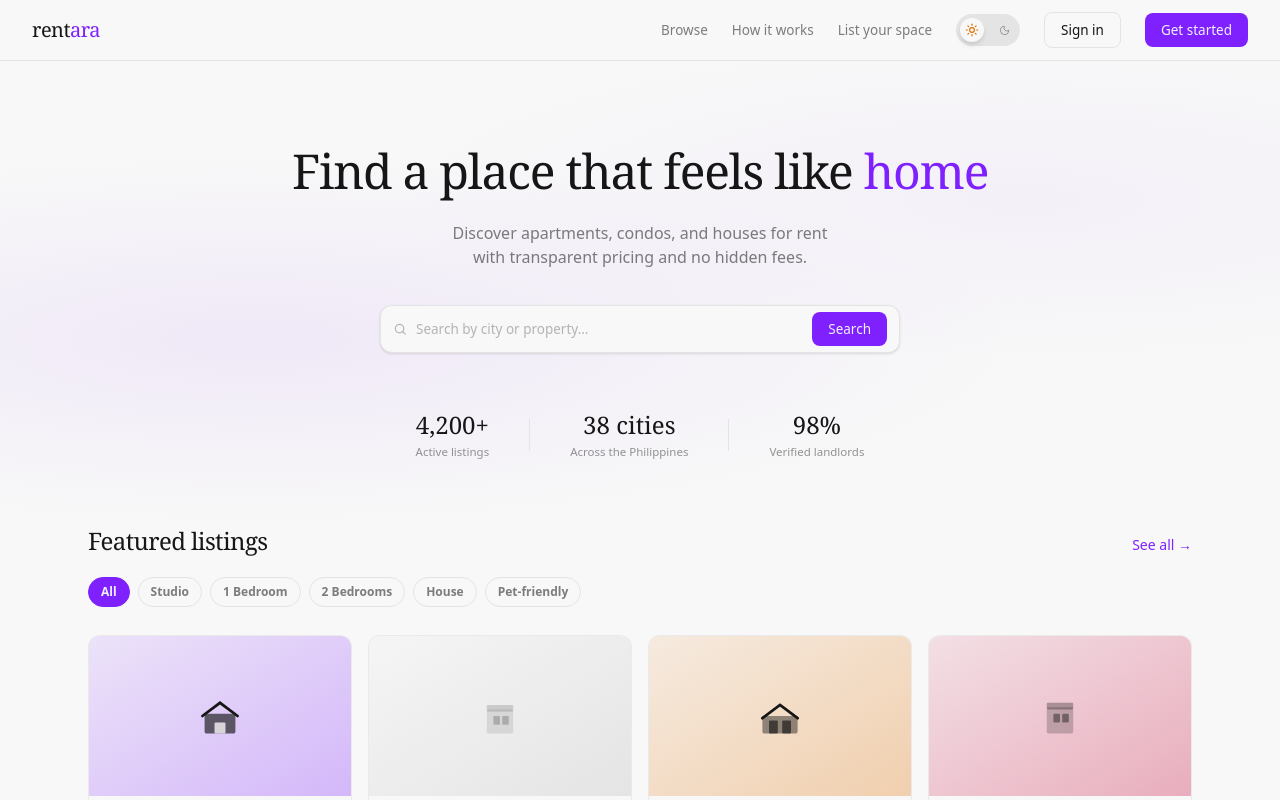
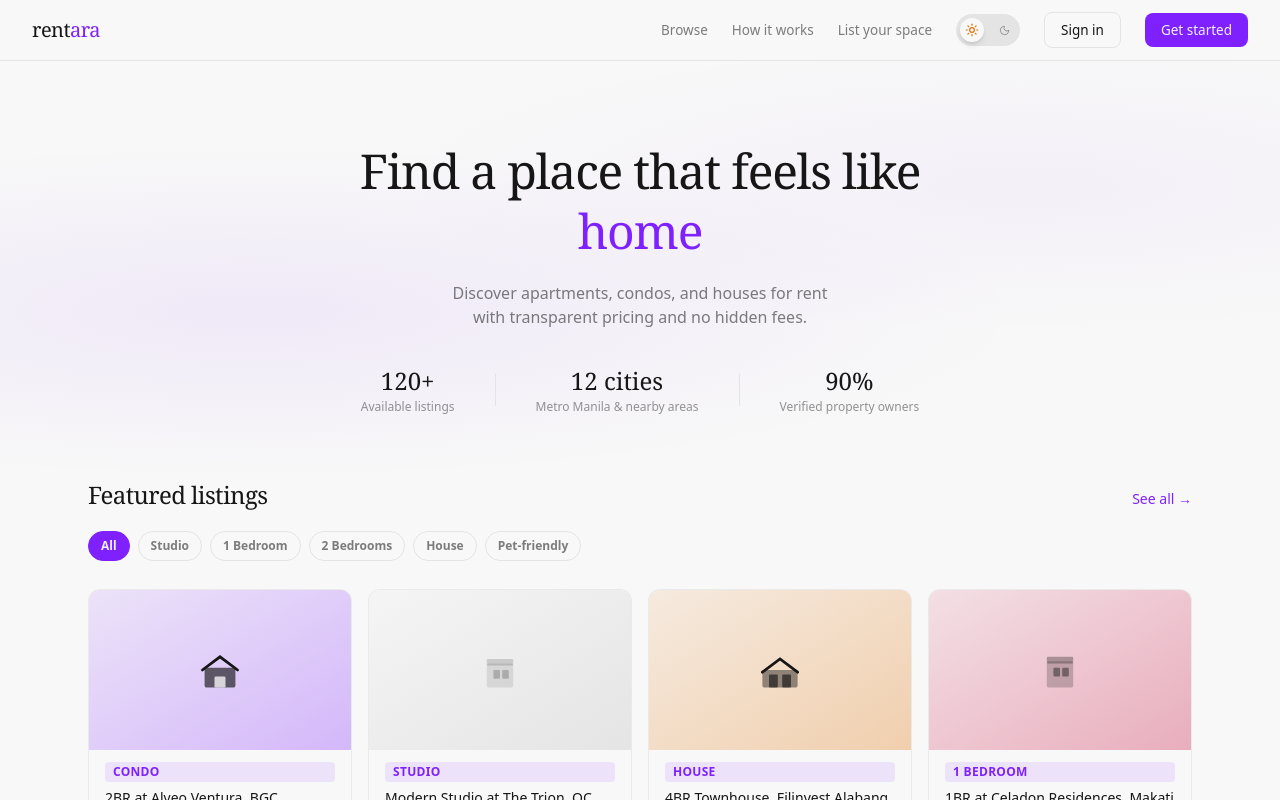
Before and after one commit to johnmarkfrncsc/Renting-App, a React (Vite) app in the folder frontend/: page / in a window 1280 px wide. Shown: the top 800 px of the page. Built offline with nearby package versions, Linux system fonts and the light colour scheme; no server answers; sample sign-in values are in the browser's storage.

Commit message:
feat(hero): update styling and replace stats with realistic project metrics

```diff
--- a/frontend/src/components/landing/section/Hero.jsx
+++ b/frontend/src/components/landing/section/Hero.jsx
@@ -1,7 +1,6 @@
 const Hero = () => {
   return (
-    <div className="relative text-center px-5 pt-12 pb-10 md:pt-20 md:pb-16 max-w-full mx-auto">
-      {/*gradient*/}
+    <div className="relative w-full">
       <div
         className="absolute inset-0 pointer-events-none -z-10"
         style={{
@@ -12,6 +11,7 @@ const Hero = () => {
         }}
       />
 
+      <div className="relative text-center px-5 pt-12 pb-10 md:pt-20 md:pb-16 max-w-2xl mx-auto">
         <h1 className="fade-up d2 font-serif text-3xl md:text-4xl lg:text-5xl leading-tight tracking-tight mb-4 md:mb-5">
           Find a place that feels like{" "}
           <em className="text-primary not-italic font-serif">home</em>
@@ -22,59 +22,30 @@ const Hero = () => {
           pricing and no hidden fees.
         </p>
 
-      {/* Search bar */}
-      <div className="fade-up d4 flex items-center gap-2 bg-base-100 border border-base-300 rounded-xl px-3 py-1.5 max-w-[520px] mx-auto mb-10 md:mb-14 shadow-sm">
-        <svg
-          width="15"
-          height="15"
-          viewBox="0 0 16 16"
-          fill="none"
-          className="text-base-content/30 shrink-0"
-        >
-          <circle
-            cx="7"
-            cy="7"
-            r="4.5"
-            stroke="currentColor"
-            strokeWidth="1.3"
-          />
-          <path
-            d="M10.5 10.5L13 13"
-            stroke="currentColor"
-            strokeWidth="1.3"
-            strokeLinecap="round"
-          />
-        </svg>
-        <input
-          type="text"
-          placeholder="Search by city or property…"
-          className="flex-1 min-w-0 bg-transparent border-none outline-none text-[13px] md:text-[13.5px] font-light text-base-content placeholder:text-base-content/30"
-        />
-        <button className="shrink-0 px-3 md:px-4 py-[7px] rounded-lg text-[13px] md:text-[13.5px] font-medium bg-primary text-primary-content hover:opacity-85 transition-all whitespace-nowrap">
-          Search
-        </button>
+        <div className="fade-up d5 flex items-center justify-center gap-5 md:gap-10 flex-wrap">
+          <div>
+            <div className="font-serif text-xl md:text-2xl">120+</div>
+            <div className="text-xs mt-0.5 text-base-content/45">
+              Available listings
+            </div>
           </div>
 
-      {/* Stats */}
-      <div className="fade-up d5 flex items-center justify-center gap-5 md:gap-10 flex-wrap">
+          <div className="w-px h-7 md:h-8 bg-base-300" />
+
           <div>
-          <div className="font-serif text-xl md:text-2xl">4,200+</div>
-          <div className="text-[10.5px] md:text-[11.5px] mt-0.5 text-base-content/45">
-            Active listings
+            <div className="font-serif text-xl md:text-2xl">12 cities</div>
+            <div className="text-xs mt-0.5 text-base-content/45">
+              Metro Manila & nearby areas
             </div>
           </div>
+
           <div className="w-px h-7 md:h-8 bg-base-300" />
+
           <div>
-          <div className="font-serif text-xl md:text-2xl">38 cities</div>
-          <div className="text-[10.5px] md:text-[11.5px] mt-0.5 text-base-content/45">
-            Across the Philippines
+            <div className="font-serif text-xl md:text-2xl">90%</div>
+            <div className="text-xs mt-0.5 text-base-content/45">
+              Verified property owners
             </div>
-        </div>
-        <div className="w-px h-7 md:h-8 bg-base-300" />
-        <div>
-          <div className="font-serif text-xl md:text-2xl">98%</div>
-          <div className="text-[10.5px] md:text-[11.5px] mt-0.5 text-base-content/45">
-            Verified landlords
           </div>
         </div>
       </div>
```
Lines whose indentation alone changed are shown as unchanged.
